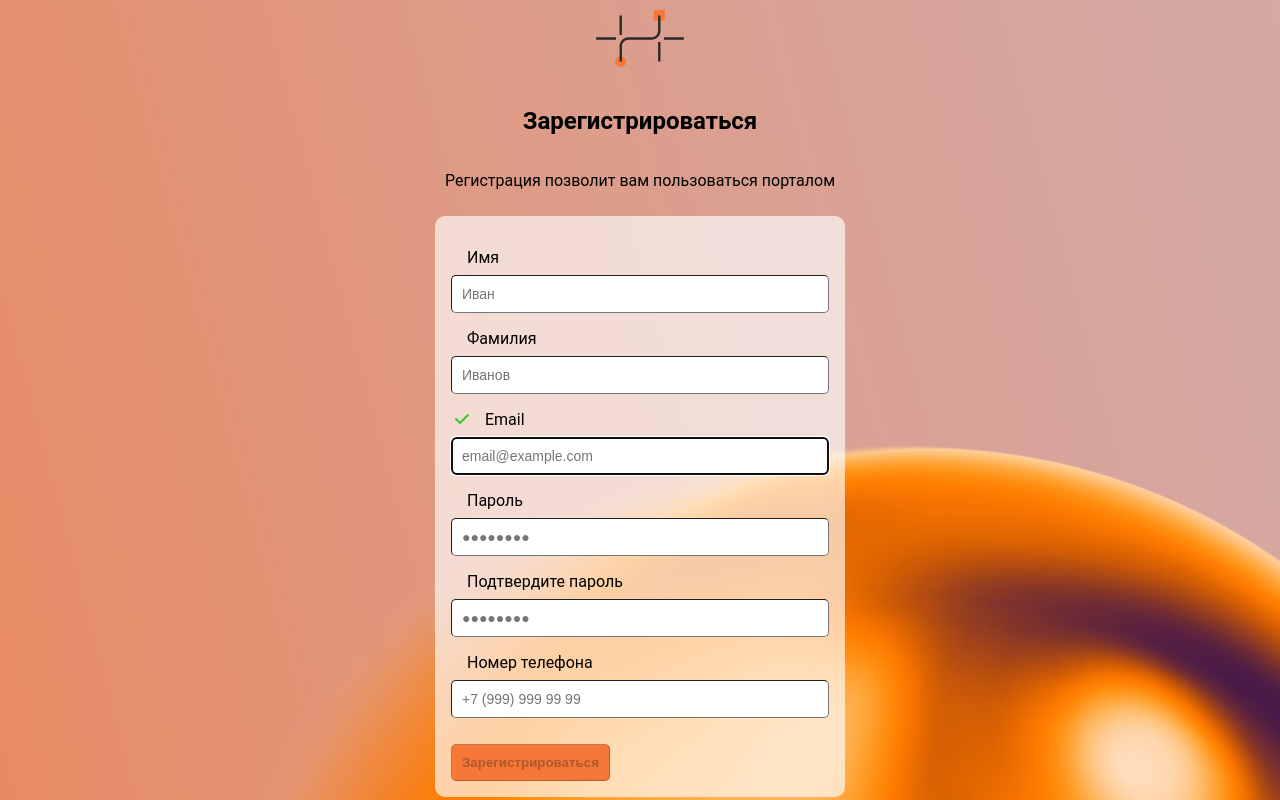
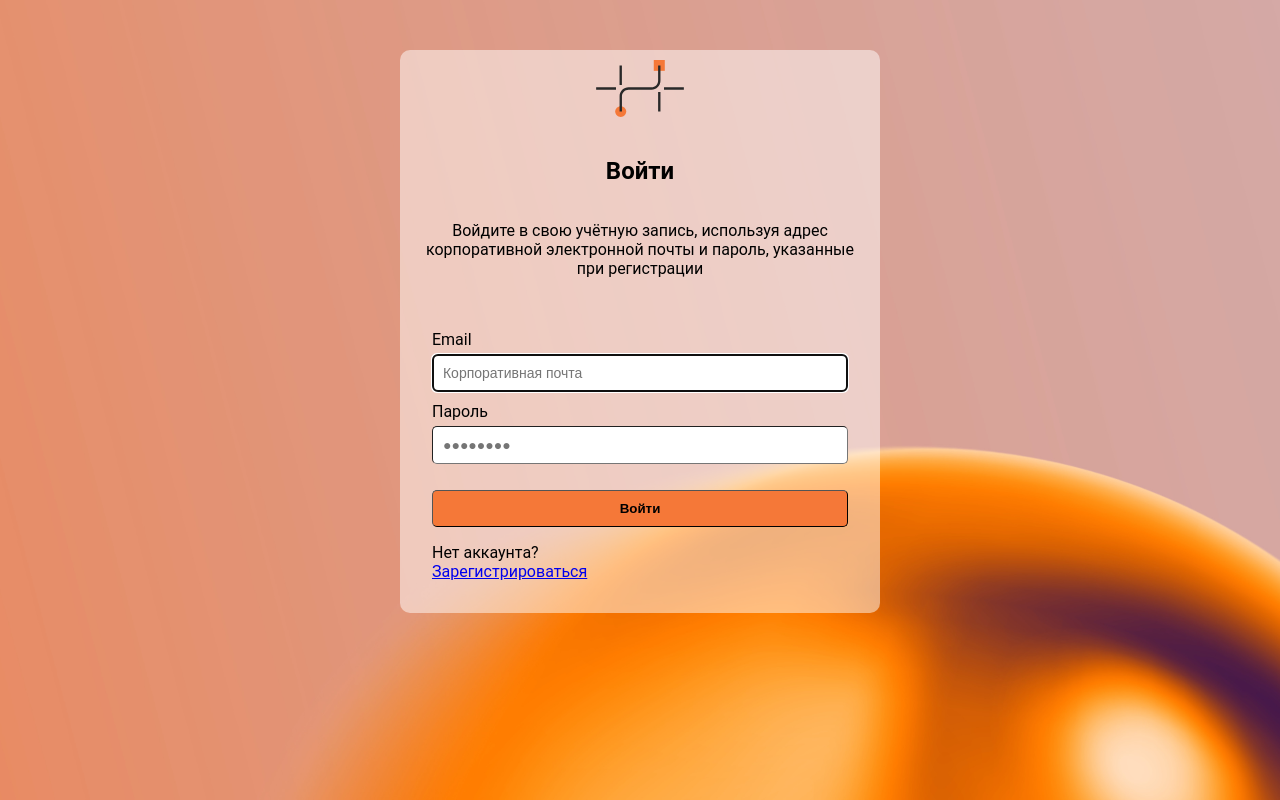
Before and after one commit to dinosavr17/vse-v-pluse, a React app: page / in a window 1280 px wide. Shown: the top 800 px of the page. Built offline with nearby package versions, Linux system fonts and the light colour scheme; the HTML template or start-up script is replaced by a standard one.

Commit message:
Login form styled

```diff
--- a/src/App.js
+++ b/src/App.js
@@ -6,7 +6,7 @@ function App() {
 
     return (
         <div>
-          <Register/>
+          <Login/>
         </div>
     );
 }
--- a/src/components/LoginPage/Login.js
+++ b/src/components/LoginPage/Login.js
@@ -4,6 +4,8 @@ import './login.css';
 import axios from "../../api/axios";
 import { Link, useNavigate, useLocation } from 'react-router-dom';
 import Logotype from "../../images/Logotype.svg"
+import {FontAwesomeIcon} from "@fortawesome/react-fontawesome";
+import {faCheck, faTimes} from "@fortawesome/free-solid-svg-icons";
 const LOGIN_URL = '/auth';
 
 export const Login = () => {
@@ -49,28 +51,36 @@ export const Login = () => {
             // navigate(from, { replace: true });
         } catch (err) {
             if (!err?.response) {
-                setErrMsg('No Server Response');
+                setErrMsg('Нет ответа от сервера');
                 console.log(err);
             } else if (err.response?.status === 400) {
-                setErrMsg('Missing Username or Password');
+                setErrMsg('Неверный логин или пароль');
             } else if (err.response?.status === 401) {
-                setErrMsg('Unauthorized');
+                setErrMsg('Пользователь не зарегистрирован');
             } else {
-                setErrMsg('Login Failed');
+                setErrMsg('Ошибка Входа');
             }
             errRef.current.focus();
         }
     }
 
     return (
-        <section className="register_section">
-            <div className="login_logo">
-                <img className="loginLogo" src={Logotype} alt='logo'/>
-            </div>
-            <div className="card login_inner_card">
-                <p ref={errRef} className={errMsg ? "errmsg" : "offscreen"} aria-live="assertive">{errMsg}</p>
-                <h1 className="login_title">Войти в UDV store</h1>
+        <section className="login_section">
+            <div className="main_login_card">
+                <div className="login_logo">
+                    <img className="loginLogo" src={Logotype} alt='logo'/>
+                </div>
+                <div className="login_title">
+                    <h1>Войти</h1>
+                    <p>Войдите в свою учётную запись, используя адрес<br/> корпоративной электронной почты и пароль, указанные<br/>  при регистрации</p>
+                </div>
+                <div className="login_inner_card">
+                    <p ref={errRef} className={errMsg ? "errmsg" : "offscreen"} aria-live="assertive">{errMsg}</p>
                 <form className="login_form" onSubmit={handleSubmit}>
+                    <div className="email_input">
+                    <label htmlFor="email">
+                        <span>Email</span>
+                    </label>
                     <input className='login_input'
                            type="text"
                            placeholder="Корпоративная почта"
@@ -81,15 +91,20 @@ export const Login = () => {
                            value={email}
                            required
                     />
-
+                    </div>
+                    <div className="password_input">
+                    <label htmlFor="email">
+                        <span>Пароль</span>
+                    </label>
                     <input className="login_input"
-                           placeholder="Пароль"
+                           placeholder="&#9679;&#9679;&#9679;&#9679;&#9679;&#9679;&#9679;&#9679;"
                            type="password"
                            id="password"
                            onChange={(e) => setPassword(e.target.value)}
                            value={password}
                            required
                     />
+                    </div>
                     <button className="login_btn">Войти</button>
                 </form>
                 <p>
@@ -100,6 +115,7 @@ export const Login = () => {
                         </span>
                 </p>
             </div>
+            </div>
         </section>
     )
 }
--- a/src/components/LoginPage/login.css
+++ b/src/components/LoginPage/login.css
@@ -1,186 +1,108 @@
-/*body {*/
-/*    overflow-y: hidden;*/
-/*}*/
-/*.register_section {*/
-/*    display: grid;*/
-/*    justify-items: center;*/
-/*    background-image: url("../../images/tmk-background-desktop.png");*/
-/*    height: 100%;*/
-/*    font-family: 'Roboto', sans-serif;*/
-/*    background-repeat: no-repeat;*/
-/*    flex-direction: column;*/
-/*    grid-template-rows: 0.25fr 0.25fr 1fr;*/
-/*}*/
-/*@media screen and (min-width: 324px){*/
-/*    .register_section {*/
-/*        background-image: url("../../images/tmk-background-tablet.png");*/
-/*        grid-template-rows: 0.10fr 0.10fr 0.75fr;*/
-/*    }*/
-/*    .register_logo {*/
-/*        grid-area: register_logo;*/
-/*        display: grid;*/
-/*        justify-content: center;*/
-/*        align-content: center;*/
-/*        margin: 5px;*/
-/*    }*/
-/*    .register_title {*/
-/*        margin: 5px;*/
-/*    }*/
-/*    .main_card {*/
-/*        padding: 0 10px;*/
-/*    }*/
-/*}*/
-/*@media screen and (min-width: 760px){*/
-/*    .register_section {*/
-/*        background-image: url("../../images/tmk-background-desktop.png");*/
-/*    }*/
+.login_section {
+    display: grid;
+    justify-items: center;
+    align-items: center;
+    background-image: url("../../images/tmk-background-desktop.png");
+    height: 100vh;
+    font-family: 'Roboto', sans-serif;
+    background-repeat: no-repeat;
+    flex-direction: column;
+    grid-template-rows: 0.25fr 0.25fr 1fr;
+}
+@media screen and (min-width: 324px){
+    .login_section {
+        background-image: url("../../images/tmk-background-tablet.png");
+    }
+}
+@media screen and (min-width: 760px){
+    .login_section {
+        background-image: url("../../images/tmk-background-desktop.png");
+    }
 
-/*}*/
-/*@media screen and (min-width: 1300px){*/
-/*    .register_section {*/
-/*        background-image: url("../../images/tmk-background-extra-large.png");*/
-/*    }*/
+}
+@media screen and (min-width: 1300px){
+    .login_section {
+        background-image: url("../../images/tmk-background-extra-large.png");
+    }
 
-/*}*/
-/*@media screen and (min-width: 1600px){*/
-/*    .register_section {*/
-/*        background-image: url("../../images/tmk-background-enormous.png");*/
-/*    }*/
+}
+@media screen and (min-width: 1600px){
+    .login_section {
+        background-image: url("../../images/tmk-background-enormous.png");
+    }
 
-/*}*/
-/*.main_card {*/
-/*    display: grid;*/
-/*    grid-template-areas:*/
-/*            "login_logo"*/
-/*            "login_title"*/
-/*            "login_inner_card";*/
-/*    grid-template-rows: 0.15fr 0.15fr 1fr;*/
-/*    padding: 0 16px;*/
-/*}*/
-/*.login_logo {*/
-/*    grid-area: register_logo;*/
-/*    display: grid;*/
-/*    justify-content: center;*/
-/*    align-content: center;*/
-/*    margin: 10px;*/
-/*}*/
-/*.loginLogo {*/
-/*    justify-self: center;*/
-/*    max-width: 100%;*/
-/*}*/
-/*.login_title {*/
-/*    grid-area: register_title;*/
-/*    margin: 10px;*/
-/*    display: grid;*/
-/*    justify-content: center;*/
-/*    text-align: center;*/
-/*}*/
-/*.login_inner_card {*/
-/*    grid-area: register_inner_card;*/
-/*    display: grid;*/
-/*    padding: 1em;*/
-/*    background-color: rgba(255, 255, 255, 0.65);*/
-/*    border-radius: 10px;*/
-/*}*/
-/*.login_form {*/
-/*    display: grid;*/
-/*    flex-direction: column;*/
-/*    grid-template-areas:*/
-/*            "name_input"*/
-/*            "surname_input"*/
-/*            "email_input"*/
-/*            "password_input"*/
-/*            "confrim_input"*/
-/*            "phone_input";*/
-/*    max-width: 100vw;*/
-/*}*/
-/*.register_btn {*/
-/*    padding: 10px;*/
-/*    background-color: #F57838;*/
-/*    border-radius: 5px;*/
-/*    border-width: thin;*/
-/*    margin-top: 2em;*/
-/*    font-weight: bold;*/
-/*}*/
-/*.name-input {*/
-/*    display: grid;*/
-/*    flex-direction: column;*/
-/*}*/
-/*.surname-input {*/
-/*    display: grid;*/
-/*    flex-direction: column;*/
-/*}*/
-/*.email-input {*/
-/*    display: grid;*/
-/*    flex-direction: column;*/
-/*}*/
-/*.password-input {*/
-/*    display: grid;*/
-/*    flex-direction: column;*/
-/*}*/
-/*.confirm-input {*/
-/*    display: grid;*/
-/*    flex-direction: column;*/
-/*}*/
-/*.phone-input {*/
-/*    display: grid;*/
-/*    flex-direction: column;*/
-/*}*/
-/*.register_input, textarea {*/
-/*    border-radius: 5px;*/
-/*    font-size: 14px;*/
-/*    padding: 10px;*/
-/*    border-width: thin;*/
-/*}*/
-
-
-/*label {*/
-/*    margin-top: 1em;*/
-/*    margin-bottom: 0.5em;*/
-/*}*/
-
-/*.instructions {*/
-/*    font-size: 14px;*/
-/*    border-radius: 0.5rem;*/
-/*    background: #000;*/
-/*    color: #fff;*/
-/*    padding: 5px;*/
-/*    position: relative;*/
-/*    bottom: -5px;*/
-/*}*/
-
-/*.instructions > svg {*/
-/*    margin-right: 0.25rem;*/
-/*}*/
-
-/*.offscreen {*/
-/*    position: absolute;*/
-/*    left: -9999px;*/
-/*}*/
-
-/*.hide {*/
-/*    display: none;*/
-/*}*/
-
-/*.valid {*/
-/*    color: limegreen;*/
-/*    margin-left: 0.25rem;*/
-/*}*/
-
-/*.invalid {*/
-/*    color: red;*/
-/*    margin-left: 0.25rem;*/
-/*}*/
-
-/*.errmsg {*/
-/*    background-color: lightpink;*/
-/*    color: firebrick;*/
-/*    font-weight: bold;*/
-/*    padding: 0.5rem;*/
-/*    margin-bottom: 0.5rem;*/
-/*    text-align: center;*/
-/*}*/
-
-/*.line {*/
-/*    display: inline-block;*/
-/*}*/
+}
+.main_login_card {
+    justify-self: center;
+    background-color: rgba(255, 255, 255, 0.49);
+    display: grid;
+    grid-template-areas:
+            "register_logo"
+            "register_title"
+            "register_inner_card";
+    grid-template-rows: 0.10fr 0.20fr 1fr;
+    padding: 0 16px;
+    margin: 50px 20px;
+    justify-self: center;
+    align-self: center;
+    border-radius: 10px;
+}
+.login_form {
+    display: grid;
+    flex-direction: column;
+    grid-template-areas:
+            "name_input"
+            "surname_input"
+            "email_input"
+            "password_input"
+            "confrim_input"
+            "phone_input";
+    max-width: 100vw;
+}
+.email_input {
+    display: grid;
+    flex-direction: column;
+}
+.password_input {
+    display: grid;
+    flex-direction: column;
+}
+.login_logo {
+    grid-area: register_logo;
+    display: grid;
+    justify-content: center;
+    align-content: center;
+    margin: 10px;
+}
+.loginLogo {
+    justify-self: center;
+    max-width: 100%;
+}
+.login_title {
+    grid-area: register_title;
+    margin: 10px;
+    display: grid;
+    justify-content: center;
+    text-align: center;
+}
+.login_inner_card {
+    grid-area: register_inner_card;
+    display: grid;
+    padding: 1em;
+    /*background-color: rgba(255, 255, 255, 0.65);*/
+    border-radius: 10px;
+}
+.login_input, textarea {
+    border-radius: 5px;
+    font-size: 14px;
+    padding: 10px;
+    border-width: thin;
+}
+.login_btn {
+    padding: 10px;
+    background-color: #F57838;
+    border-radius: 5px;
+    border-width: thin;
+    margin-top: 2em;
+    font-weight: bold;
+}
--- a/src/components/RegisterPage/Register.js
+++ b/src/components/RegisterPage/Register.js
@@ -124,8 +124,8 @@ export const Register = () => {
                             <h1>Зарегистрироваться</h1>
                             <p>Регистрация позволит вам пользоваться порталом</p>
                         </div>
+                    <div className="card register_inner_card">
                         <p ref={errRef} className={errMsg ? "errmsg" : "offscreen"} aria-live="assertive">{errMsg}</p>
-                    <div className="card register_inner_card">
                         <form className="register_form" onSubmit={handleSubmit}>
                             <div className="name-input">
                             <label htmlFor="name">
--- a/src/components/RegisterPage/register.css
+++ b/src/components/RegisterPage/register.css
@@ -5,7 +5,7 @@ body {
     display: grid;
     justify-items: center;
     background-image: url("../../images/tmk-background-desktop.png");
-    height: 100%;
+    height: 100vh;
     font-family: 'Roboto', sans-serif;
     background-repeat: no-repeat;
     flex-direction: column;
@@ -54,15 +54,18 @@ body {
             "register_logo"
             "register_title"
             "register_inner_card";
-    grid-template-rows: 0.15fr 0.15fr 1fr;
+    grid-template-rows: 0.10fr 0.10fr 1fr;
     padding: 0 16px;
+    background-color: rgba(255, 255, 255, 0.65);
+    margin: 20px;
+    border-radius: 10px;
 }
 .register_logo {
     grid-area: register_logo;
     display: grid;
     justify-content: center;
     align-content: center;
-    margin: 10px;
+    margin: 5px;
 }
 .registerLogo {
     justify-self: center;
@@ -70,7 +73,7 @@ body {
 }
 .register_title {
     grid-area: register_title;
-    margin: 10px;
+    margin: 5px;
     display: grid;
     justify-content: center;
     text-align: center;
@@ -78,20 +81,13 @@ body {
 .register_inner_card {
     grid-area: register_inner_card;
     display: grid;
-    padding: 1em;
-    background-color: rgba(255, 255, 255, 0.65);
+    padding: 10px;
+    /*background-color: rgba(255, 255, 255, 0.65);*/
     border-radius: 10px;
 }
 .register_form {
     display: grid;
     flex-direction: column;
-    grid-template-areas:
-            "name_input"
-            "surname_input"
-            "email_input"
-            "password_input"
-            "confrim_input"
-            "phone_input";
     max-width: 100vw;
 }
 .register_btn {
@@ -135,8 +131,8 @@ body {
 
 
 label {
-    margin-top: 1em;
-    margin-bottom: 0.5em;
+    margin-top: 10px;
+    margin-bottom: 5px;
 }
 
 .instructions {
@@ -164,12 +160,12 @@ label {
 
 .valid {
     color: limegreen;
-    margin-left: 0.25rem;
+    margin-right: 0.25rem;
 }
 
 .invalid {
     color: red;
-    margin-left: 0.25rem;
+    margin-right: 0.25rem;
 }
 
 .errmsg {
--- a/src/styles.css
+++ b/src/styles.css
@@ -1,3 +1,6 @@
 body {
     margin: 0;
 }
+span {
+    margin: 0;
+}
```
Also changed, not shown: 1 other file (tests, documents, lock files or other folders).
